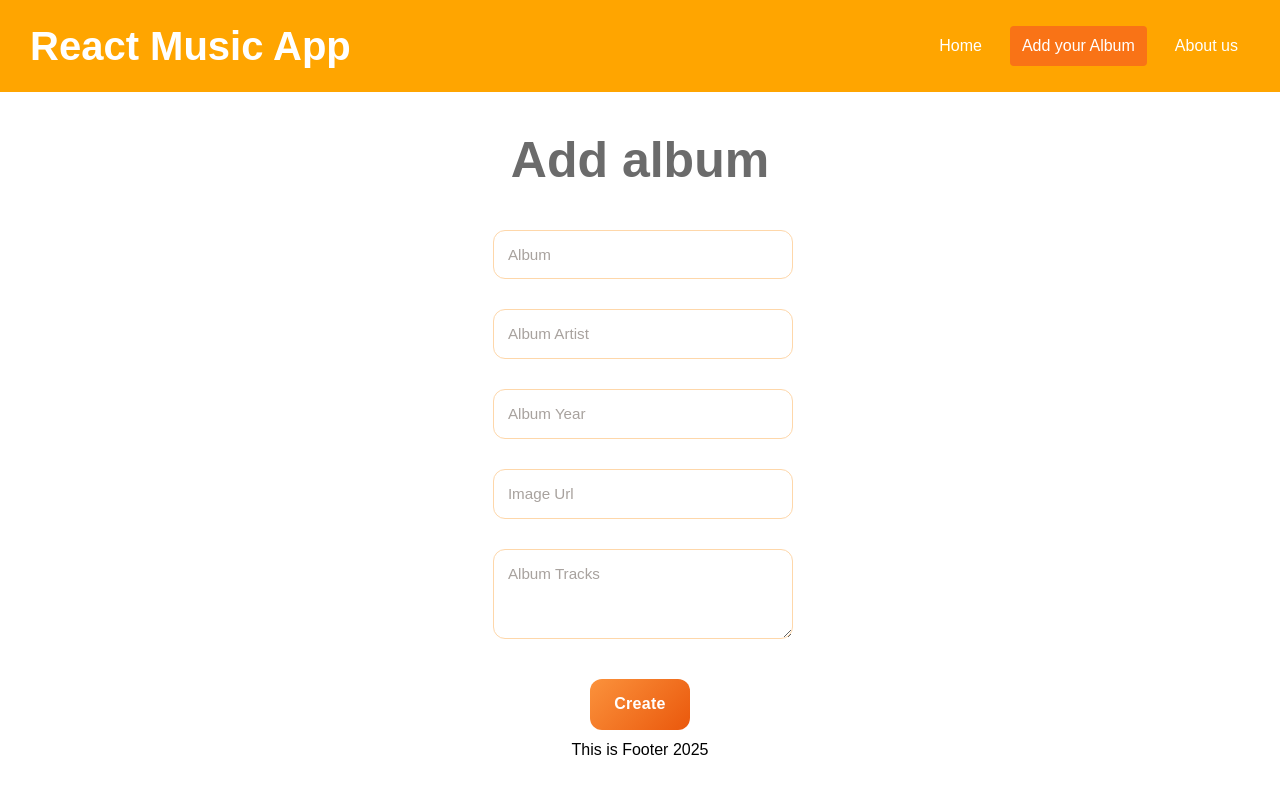
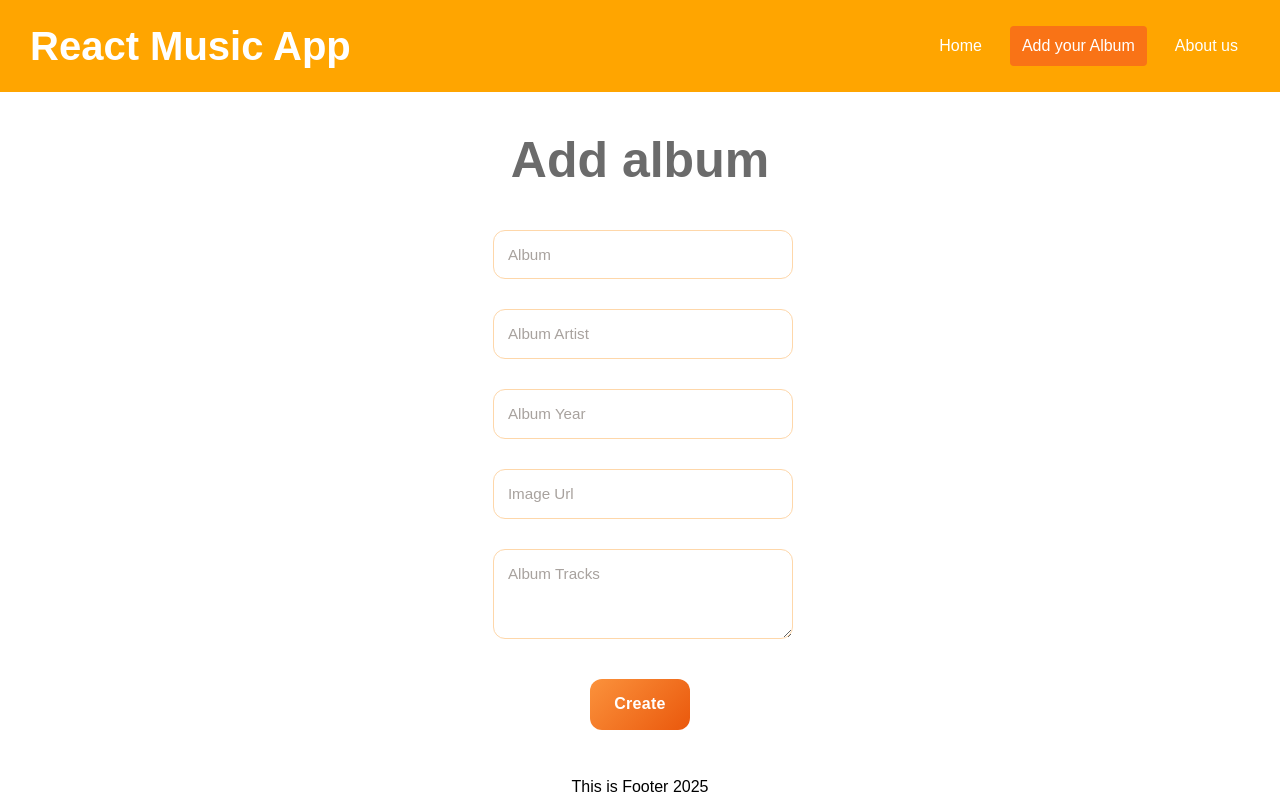
Before and after one commit to Music-App-Developers/react-music-app, a React (Vite) app: page /newalbum in a window 1280 px wide. Built offline with nearby package versions, Linux system fonts and the light colour scheme.

Commit message:
fix: anchor the footer to the bottom of the page

```diff
--- a/src/App.jsx
+++ b/src/App.jsx
@@ -12,24 +12,25 @@ function App() {
 
 
   return (
-    <>
+    <div className="app">
 
       <NavBar />
-      <Routes>
-        <Route path = "/" element = {<Home/>}/>
-        <Route path = "/newalbum" element = {<AddYourAlbum/>}/>
-        <Route path = "/acercade" element = {<AcerdaDe/>}/>
-        <Route path="/album/:albumId" element={<AlbumDetails  />} />
-        <Route path="/albums/edit/:albumId" element={<EditAlbum  />} />
+      <div className="main-content">
+        <Routes>
+          <Route path="/" element={<Home />} />
+          <Route path="/newalbum" element={<AddYourAlbum />} />
+          <Route path="/acercade" element={<AcerdaDe />} />
+          <Route path="/album/:albumId" element={<AlbumDetails />} />
+          <Route path="/albums/edit/:albumId" element={<EditAlbum />} />
 
 
-      </Routes>
-
+        </Routes>
+      </div>
 
       <footer>
         <Footer />
       </footer>
-    </>
+    </div>
   )
 
 }
--- a/src/index.css
+++ b/src/index.css
@@ -11,6 +11,16 @@
   text-rendering: optimizeLegibility;
   -webkit-font-smoothing: antialiased;
   -moz-osx-font-smoothing: grayscale;
+}
+
+.app {
+  min-height: 100vh;
+  display: flex;
+  flex-direction: column;
+}
+
+.main-content {
+  flex-grow: 1;
 }
 
 a {
--- a/src/pages/AlbumDetails.css
+++ b/src/pages/AlbumDetails.css
@@ -123,6 +123,7 @@ body {
 .btn-edit {
   background-color: orange; /* azul */
   color: #ffffff;
+  margin: 10px;
 }
 
 .btn-edit:hover {
@@ -134,6 +135,7 @@ body {
 .btn-delete {
   background-color: #ef4444; /* rojo */
   color: #ffffff;
+  margin: 5px;
 }
 
 .btn-delete:hover {
```
